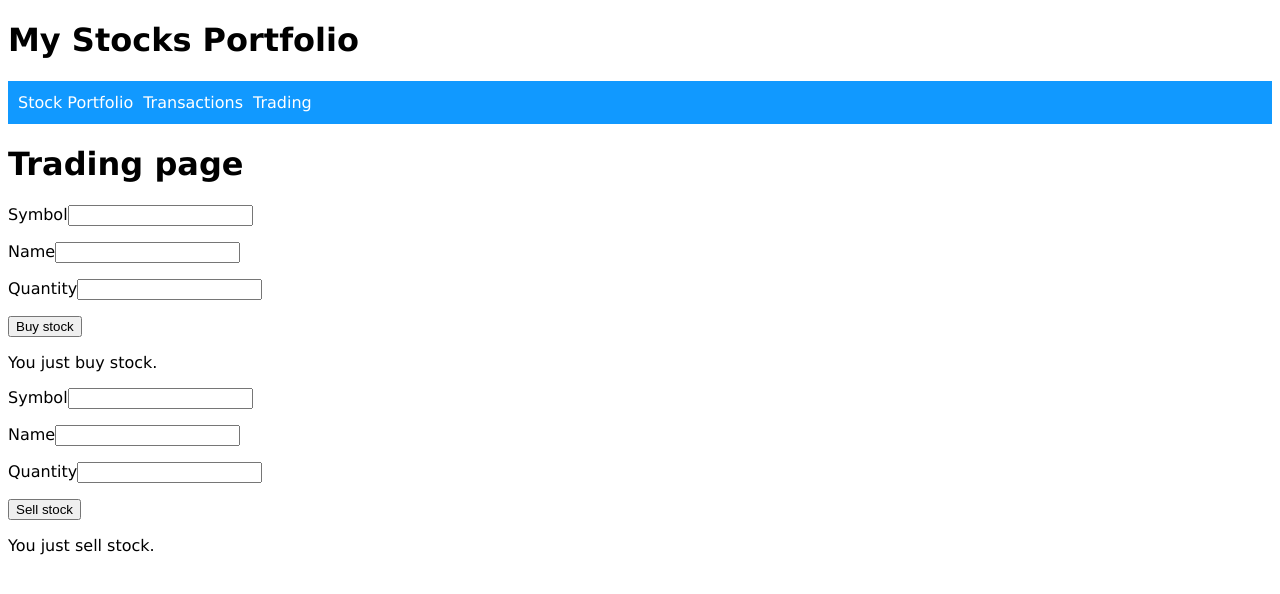
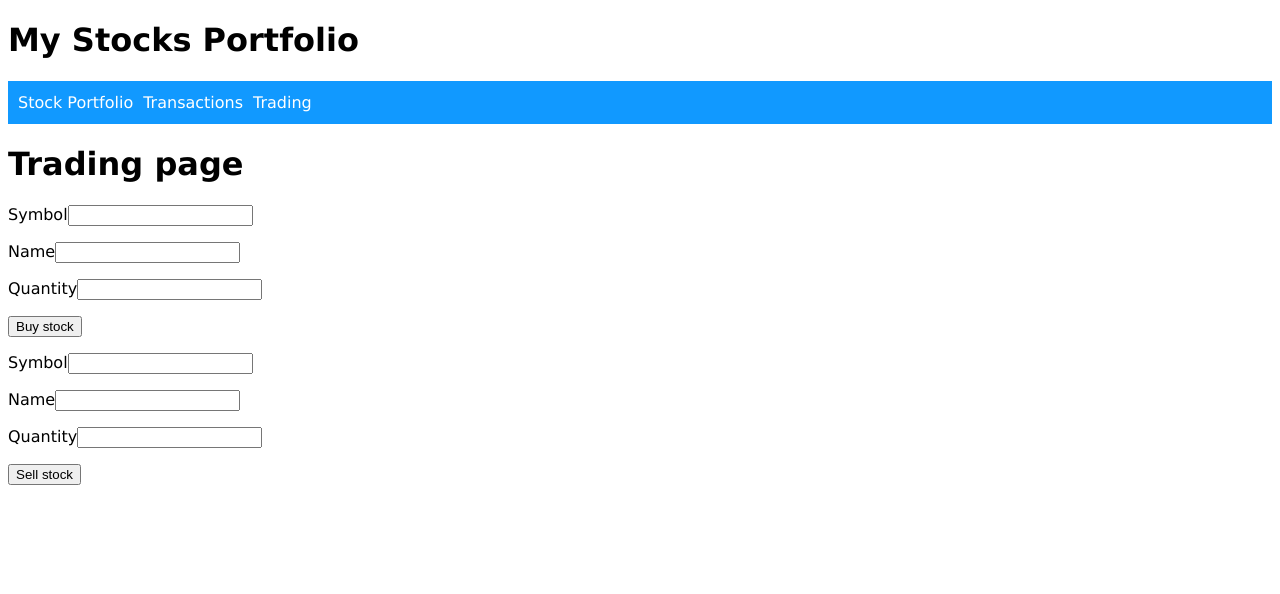
Before and after one commit to lim147/stock-protfolio, an Angular app in the folder stockUI/: page /trading in a window 1280 px wide. Shown: the top 594 px of the page. Built offline with nearby package versions, Linux system fonts and the light colour scheme.

Commit message:
add buy/sell notification message

```diff
--- a/stockUI/src/app/tradingpage/tradingpage.component.html
+++ b/stockUI/src/app/tradingpage/tradingpage.component.html
@@ -1,10 +1,4 @@
 <h1>Trading page</h1>
-
-<script>
-    function displayBuyMsg() {
-      document.getElementById("buyMsg").style.color = "red";
-    }
-</script>
 
 <!-- Buy a stock: -->
 <form #f="ngForm" (ngSubmit)="  buyStock(f)">
@@ -21,10 +15,14 @@
         <input type="number" [(ngModel)]="stockToBuyQty" name="stockToBuyQty" required>
     </p>
     <p>
-        <button type="submit" onclick="displayBuyMsg()">Buy stock</button>
+        <button type="submit">Buy stock</button>
     </p>
-    <p id="buyMsg">You just buy stock.</p>
+    <ng-container *ngIf="buyMessageDisplay">
+        <p>Buy stock success.</p>
+    </ng-container>
 </form>
+
+
 
 <!-- Sell a stock: -->
 <form #f="ngForm" (ngSubmit)="  sellStock(f)">
@@ -43,5 +41,7 @@
     <p>
         <button type="submit">Sell stock</button>
     </p>
-    <p id="sellMsg">You just sell stock.</p>
+    <ng-container *ngIf="sellMessageDisplay">
+        <p>Sell stock success.</p>
+    </ng-container>
 </form>
--- a/stockUI/src/app/tradingpage/tradingpage.component.ts
+++ b/stockUI/src/app/tradingpage/tradingpage.component.ts
@@ -14,10 +14,12 @@ export class TradingpageComponent {
   stockToBuyName! : string;
   stockToBuyQty! : number;
   stockToBuySymbol! : string;
+  buyMessageDisplay : boolean = false;
 
   stockToSellName! : string;
   stockToSellQty! : number;
   stockToSellSymbol! : string;
+  sellMessageDisplay : boolean = false;
 
   constructor(private stockService : StockService) { }
 
@@ -29,6 +31,7 @@ export class TradingpageComponent {
       next: (data:any) => this.stocks.push(data),
       error: (_:any)  => console.log("Error")
     });
+    this.buyMessageDisplay = true;
   }
 
   sellStock(form: NgForm){
@@ -36,6 +39,7 @@ export class TradingpageComponent {
       next: (data:any) => this.stocks.push(data),
       error: (_:any)  => console.log("Error")
     });
+    this.sellMessageDisplay = true;
   }
 
 
```
